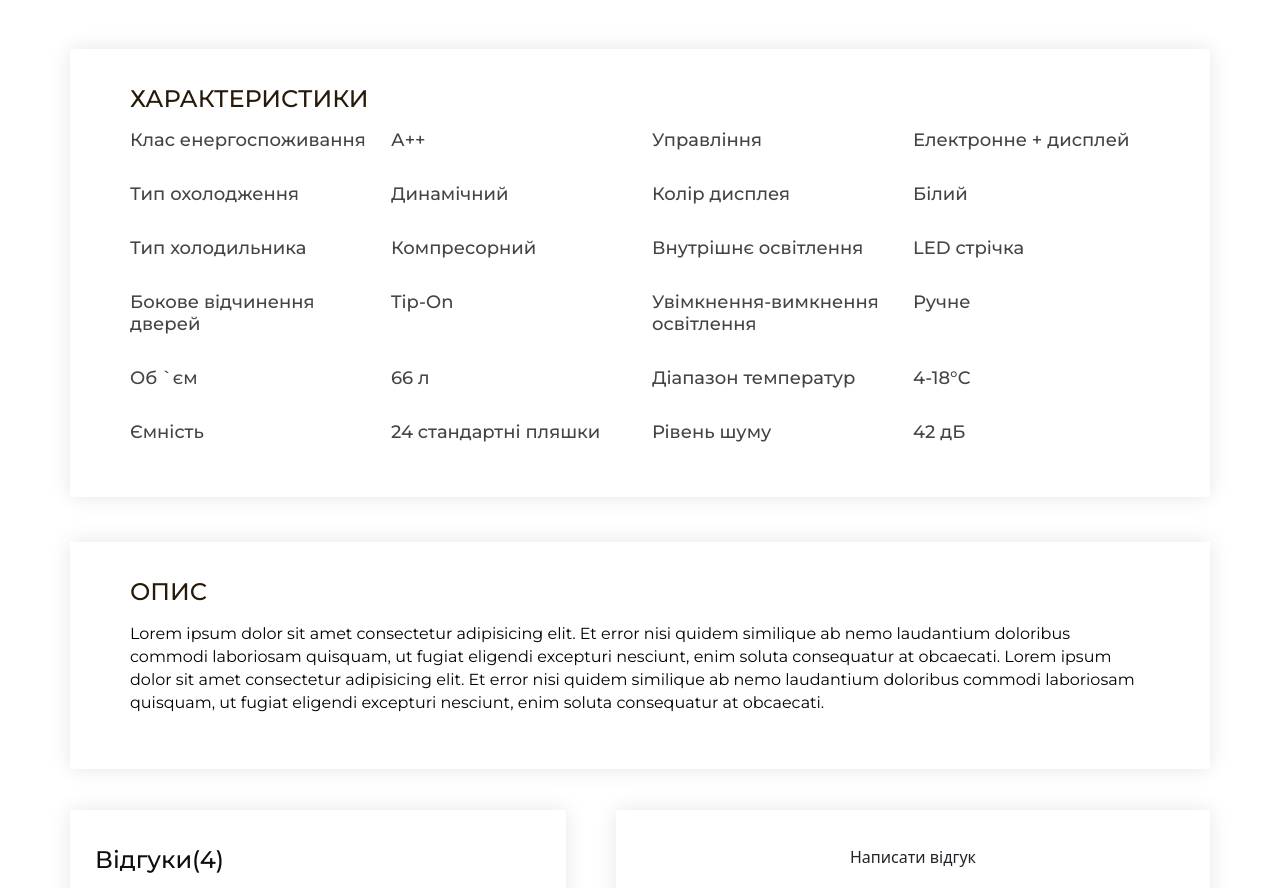
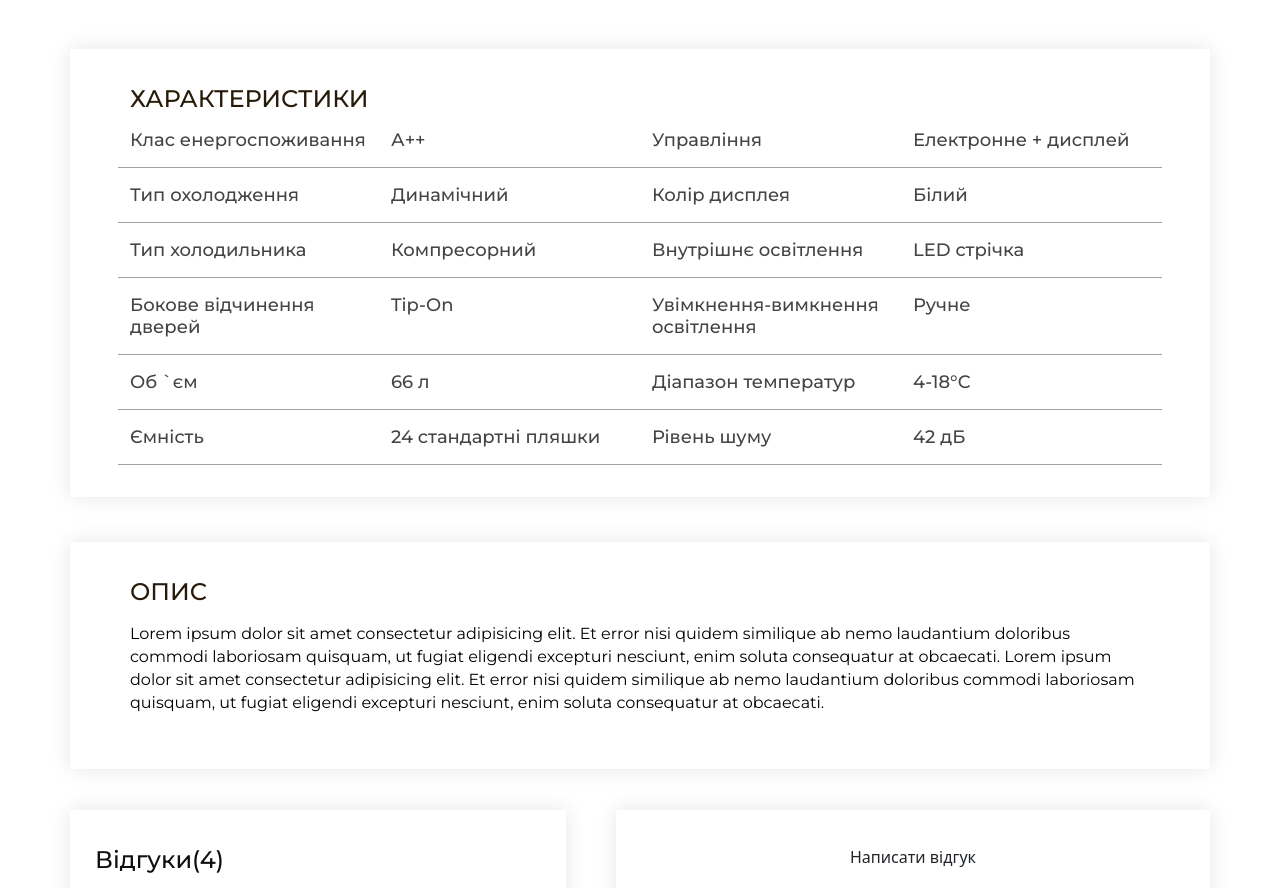
Before and after one commit to vikmay/Exam-Maikut-Bolonnyi, a Next.js app: page /catalog/1 in a window 1280 px wide. Shown: the part 1440-2328 px from the top of the page. Built offline with nearby package versions, Linux system fonts and the light colour scheme.

Commit message:
feature_line

```diff
--- a/src/pages/catalog/[id].tsx
+++ b/src/pages/catalog/[id].tsx
@@ -47,7 +47,6 @@ const ProductPage: React.FC<ProductPageProps> = () => {
   const notify = () => {
     const { name, phone, comment } = formData;
     toast(`✔Ім’я: ${name}
-
     ✔Відгук: Надіслано`);
   };
   const [formData, setFormData] = useState({
--- a/src/pages/catalog/index.module.scss
+++ b/src/pages/catalog/index.module.scss
@@ -213,11 +213,15 @@ s.sort_accordion {
   color: #444444;
   /* identical to box height */
   .labelMargin {
-    margin-bottom: 32px; /* Додати відстань внизу */
+    border-bottom: 1px solid #a2a2a2;
+    margin-bottom: 16px;
+    padding-bottom: 16px;
   }
 
   .valueMargin {
-    margin-top: 0px; /* Додати відстань зверху */
+    border-bottom: 1px solid #a2a2a2;
+    margin-bottom: 16px;
+    padding-bottom: 16px;
   }
 
   .title {
```
